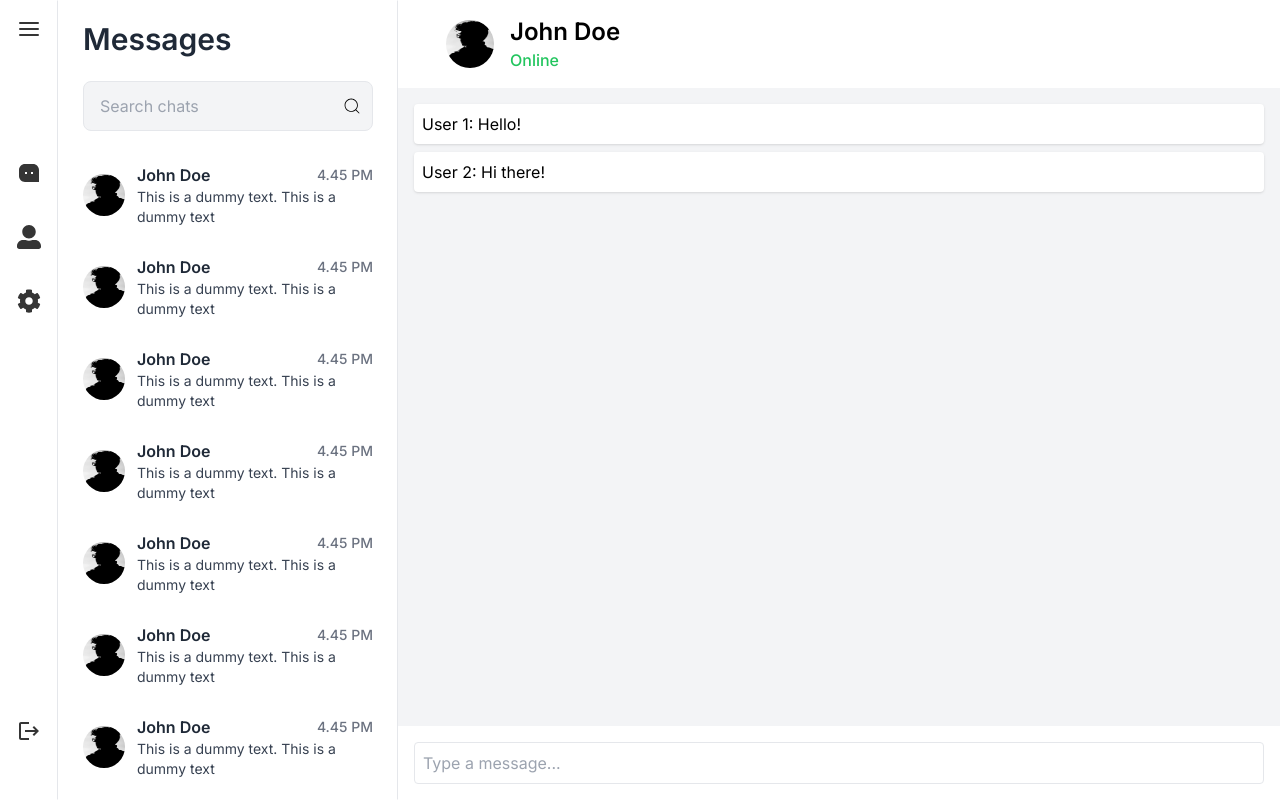
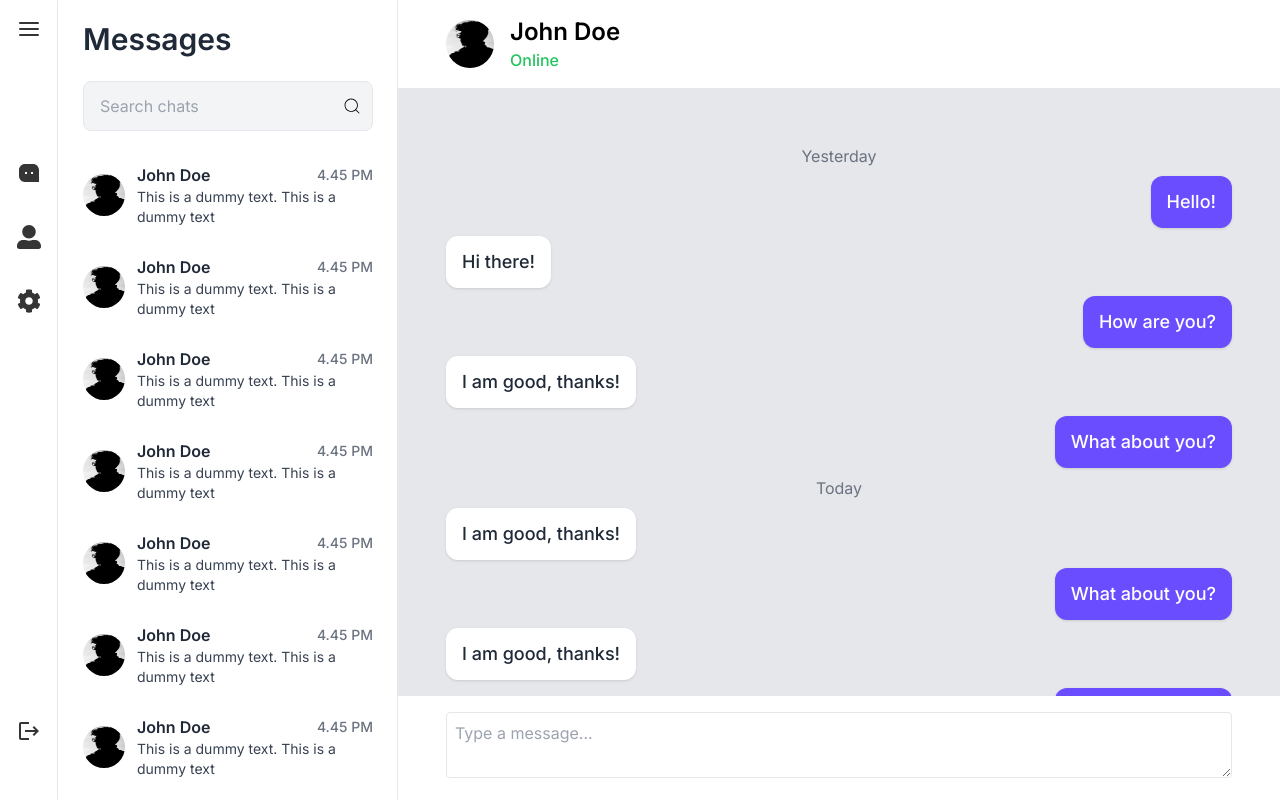
Before and after one commit to edwinochieng/chatterbox, a Next.js app: page /chats/1 in a window 1280 px wide. Built offline with nearby package versions, Linux system fonts and the light colour scheme.

Commit message:
update chatroom

```diff
--- a/src/components/ChatRoom.tsx
+++ b/src/components/ChatRoom.tsx
@@ -2,14 +2,71 @@
 import React from "react";
 import { Avatar, AvatarFallback, AvatarImage } from "@/components/ui/avatar";
 import { useRouter } from "next/navigation";
+import TextInput from "./TextInput";
+
+const messages = [
+  { id: 1, sender: "user1", content: "Hello!", date: "Yesterday" },
+  { id: 2, sender: "user2", content: "Hi there!", date: "Yesterday" },
+  { id: 3, sender: "user1", content: "How are you?", date: "Yesterday" },
+  { id: 4, sender: "user2", content: "I am good, thanks!", date: "Yesterday" },
+  { id: 5, sender: "user1", content: "What about you?", date: "Yesterday" },
+  { id: 6, sender: "user2", content: "I am good, thanks!", date: "Today" },
+  { id: 7, sender: "user1", content: "What about you?", date: "Today" },
+  { id: 8, sender: "user2", content: "I am good, thanks!", date: "Today" },
+  { id: 9, sender: "user1", content: "What about you?", date: "Today" },
+  { id: 10, sender: "user2", content: "I am good, thanks!", date: "Today" },
+  { id: 11, sender: "user1", content: "What about you?", date: "Today" },
+  { id: 12, sender: "user2", content: "I am good, thanks!", date: "Today" },
+  {
+    id: 13,
+    sender: "user1",
+    content:
+      "Hello hello hello hello hello hello hello hello hello hello hello hello hello",
+    date: "Today",
+  },
+  { id: 14, sender: "user2", content: "I am good, thanks!", date: "Today" },
+  {
+    id: 15,
+    sender: "user1",
+    content:
+      "Hello hello hello hello hello hello hello hello hello hello hello hello hello",
+    date: "Today",
+  },
+  { id: 16, sender: "user2", content: "I am good, thanks!", date: "Today" },
+  {
+    id: 17,
+    sender: "user1",
+    content:
+      "Hello hello hello hello hello hello hello hello hello hello hello hello hello",
+    date: "Today",
+  },
+  { id: 18, sender: "user2", content: "I am good, thanks!", date: "Today" },
+  {
+    id: 19,
+    sender: "user1",
+    content:
+      "Hello hello hello hello hello hello hello hello hello hello hello hello hello",
+    date: "Today",
+  },
+  { id: 20, sender: "user2", content: "I am good, thanks!", date: "Today" },
+  {
+    id: 21,
+    sender: "user1",
+    content:
+      "Hello hello hello hello hello hello hello hello hello hello hello hello hello",
+    date: "Today",
+  },
+];
 
 export default function ChatRoom() {
   const router = useRouter();
+
+  let lastDate = "";
   return (
     <div>
       <div className="flex flex-col h-screen  ">
         {/* Navbar */}
-        <div className="py-4 px-12 bg-primary">
+        <div className="py-4 px-4 lg:px-12 bg-primary">
           <div className="flex flex-row justify-between">
             <div className="flex items-center space-x-4">
               <Avatar className="h-[48px] w-[48px]">
@@ -28,28 +85,40 @@ export default function ChatRoom() {
         </div>
 
         {/* Chat Messages */}
-        <div className="flex-1 overflow-y-auto p-4 bg-gray-100">
-          {/* Example Chat Messages */}
-          <div className="mb-2">
-            <div className="bg-white p-2 rounded shadow">
-              <p>User 1: Hello!</p>
-            </div>
-          </div>
-          <div className="mb-2">
-            <div className="bg-white p-2 rounded shadow">
-              <p>User 2: Hi there!</p>
-            </div>
-          </div>
-          {/* Add more chat messages here */}
+        <div className="flex-1 overflow-y-auto p-4 lg:p-12 space-y-2">
+          {messages.map((message) => {
+            const showDate = message.date !== lastDate;
+            lastDate = message.date;
+            return (
+              <div key={message.id}>
+                {showDate && (
+                  <div className="text-center text-gray-500 my-2">
+                    {message.date}
+                  </div>
+                )}
+                <div
+                  className={`flex ${
+                    message.sender === "user1" ? "justify-end" : "justify-start"
+                  }`}
+                >
+                  <div
+                    className={`max-w-xs px-4 py-3 rounded-xl shadow ${
+                      message.sender === "user1"
+                        ? "bg-accent text-white"
+                        : "bg-white text-gray-800"
+                    }`}
+                  >
+                    <p className="text-lg font-medium">{message.content}</p>
+                  </div>
+                </div>
+              </div>
+            );
+          })}
         </div>
 
         {/* Text Input */}
-        <div className="bg-white p-4">
-          <input
-            type="text"
-            placeholder="Type a message..."
-            className="w-full p-2 border rounded"
-          />
+        <div className="bg-white px-12 py-4">
+          <TextInput />
         </div>
       </div>
     </div>
--- /dev/null
+++ b/src/components/TextInput.tsx
@@ -0,0 +1,15 @@
+import React, { useState } from "react";
+
+export default function TextInput() {
+  const [message, setMessage] = useState("");
+  return (
+    <div>
+      <textarea
+        value={message}
+        placeholder="Type a message..."
+        className="w-full p-2 border rounded"
+        onChange={(e) => setMessage(e.target.value)}
+      />
+    </div>
+  );
+}
```
